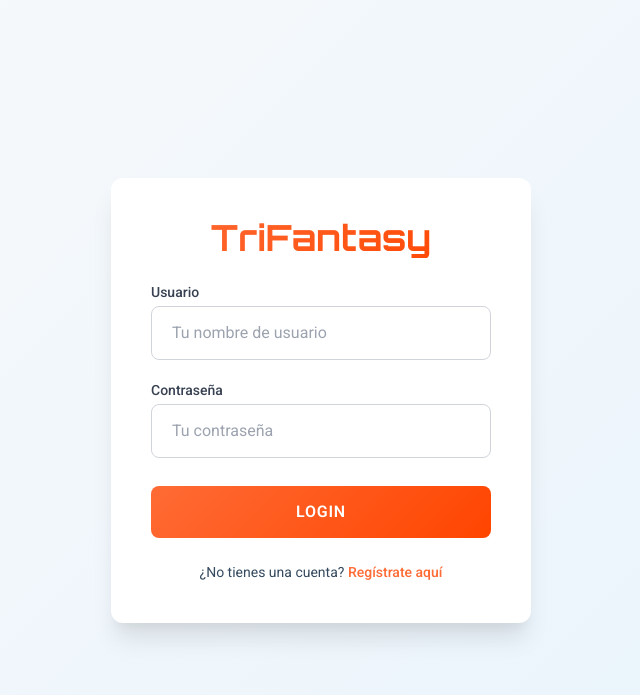
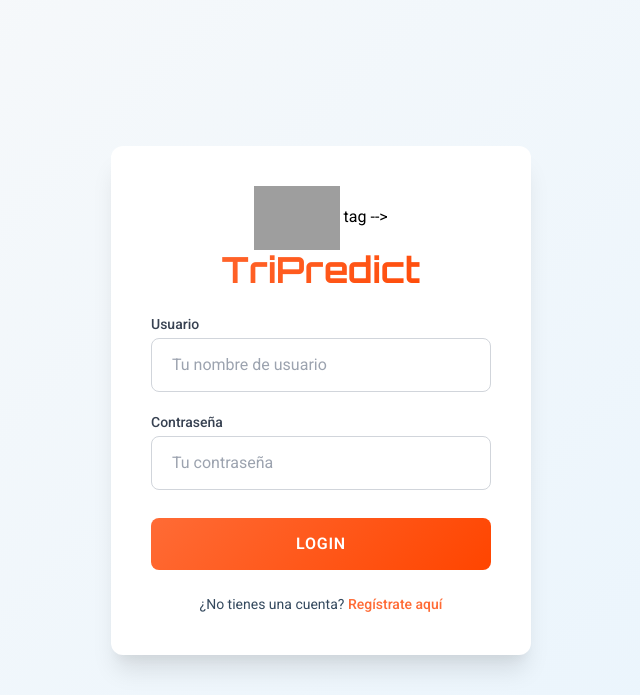
Before and after one commit to gzapater/triathlon-fantasy-app, a Flask app: page /login in a window 1280 px wide. Shown: the top 695 px of the page, without its empty margins (319-959 px from the left). Run offline with Flask 3, Linux system fonts and the light colour scheme; grey boxes are pictures that could not be loaded.

Commit message:
Update login.html

```diff
--- a/backend/templates/login.html
+++ b/backend/templates/login.html
@@ -3,7 +3,7 @@
 <head>
     <meta charset="UTF-8">
     <meta name="viewport" content="width=device-width, initial-scale=1.0">
-    <title>Login - TriFantasy</title>
+    <title>Login - TriPredict</title>
     <link href="https://cdn.jsdelivr.net/npm/tailwindcss@2.2.19/dist/tailwind.min.css" rel="stylesheet">
     <link rel="stylesheet" href="https://cdn.jsdelivr.net/npm/@fortawesome/fontawesome-free@6.4.0/css/all.min.css">
     <link href="https://fonts.googleapis.com/css2?family=Orbitron:wght@400;500;600;700;900&family=Roboto:wght@300;400;500;600;700&display=swap" rel="stylesheet">
@@ -121,8 +121,8 @@
 <body>
     <div class="login-container">
         <div class="logo-container">
-            <!-- LOGO_PLACEHOLDER: Replace this with your <img src='your_logo_url_here' alt='TriFantasy Logo' class='h-16 w-auto inline-block'> tag -->
-            <h1 class="brand-font gradient-orange-text text-4xl font-bold">TriFantasy</h1>
+            <img src='https://tri-public-assets.s3.eu-north-1.amazonaws.com/logo-tripredict' alt='TriPredict Logo' class='h-16 w-auto inline-block'> tag -->
+            <h1 class="brand-font gradient-orange-text text-4xl font-bold">TriPredict</h1>
         </div>
 
         <form id="loginForm">
```
